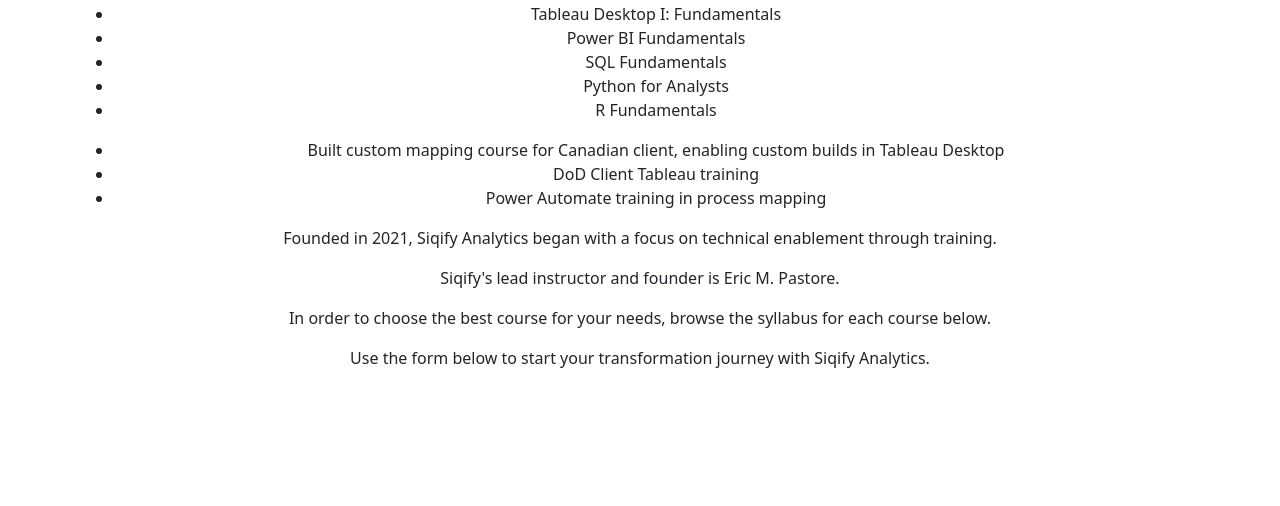
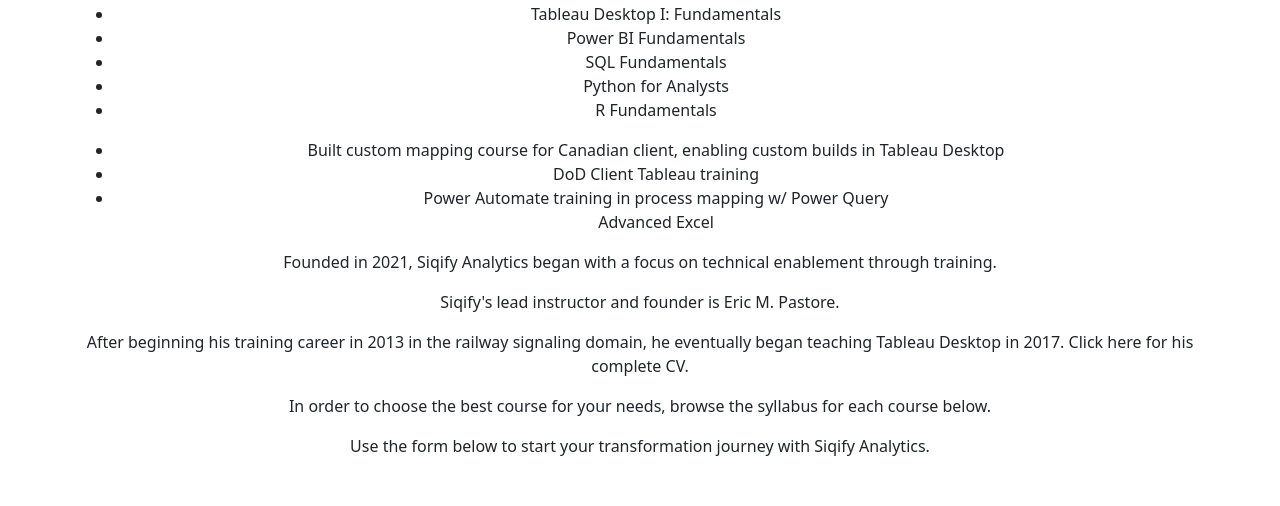
Before and after one commit to ericmpastore/siqify_site, a Django app: page /home in a window 1280 px wide. Shown: the part 300-806 px from the top of the page. Before the commit the page ends 668 px from the top, so only its background shows below. Run offline with Django 5.2, Linux system fonts and the light colour scheme.

Commit message:
Added company profile content

```diff
--- a/home/templates/home/welcome.html
+++ b/home/templates/home/welcome.html
@@ -22,7 +22,8 @@
         <ul>
             <li>Built custom mapping course for Canadian client, enabling custom builds in Tableau Desktop</li>
             <li>DoD Client Tableau training</li>
-            <li>Power Automate training in process mapping</li>
+            <li>Power Automate training in process mapping w/ Power Query</li>
+            <p>Advanced Excel</p>
 
         </ul>
     </div>
@@ -31,6 +32,7 @@
         <p>Founded in 2021, Siqify Analytics began with a focus on technical enablement through training.</p>
 
         <p>Siqify's lead instructor and founder is Eric M. Pastore.</p>
+        <p>After beginning his training career in 2013 in the railway signaling domain, he eventually began teaching Tableau Desktop in 2017. Click here for his complete CV.</p>
     </div>
 
     <div class="Course/Syllabus">
```
